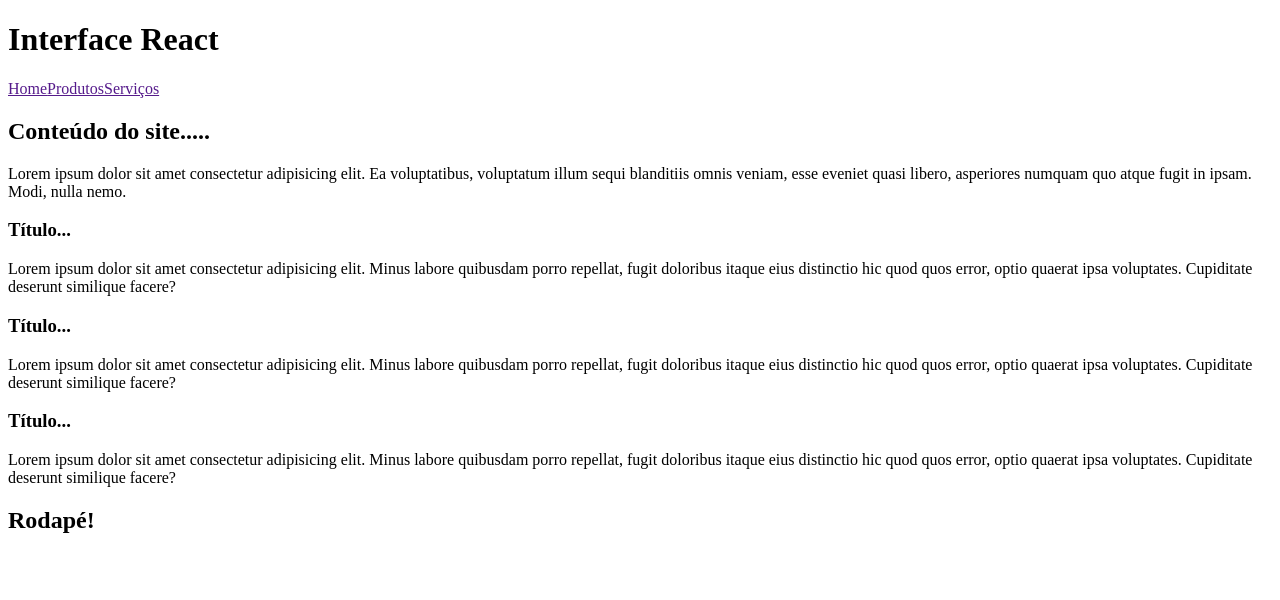
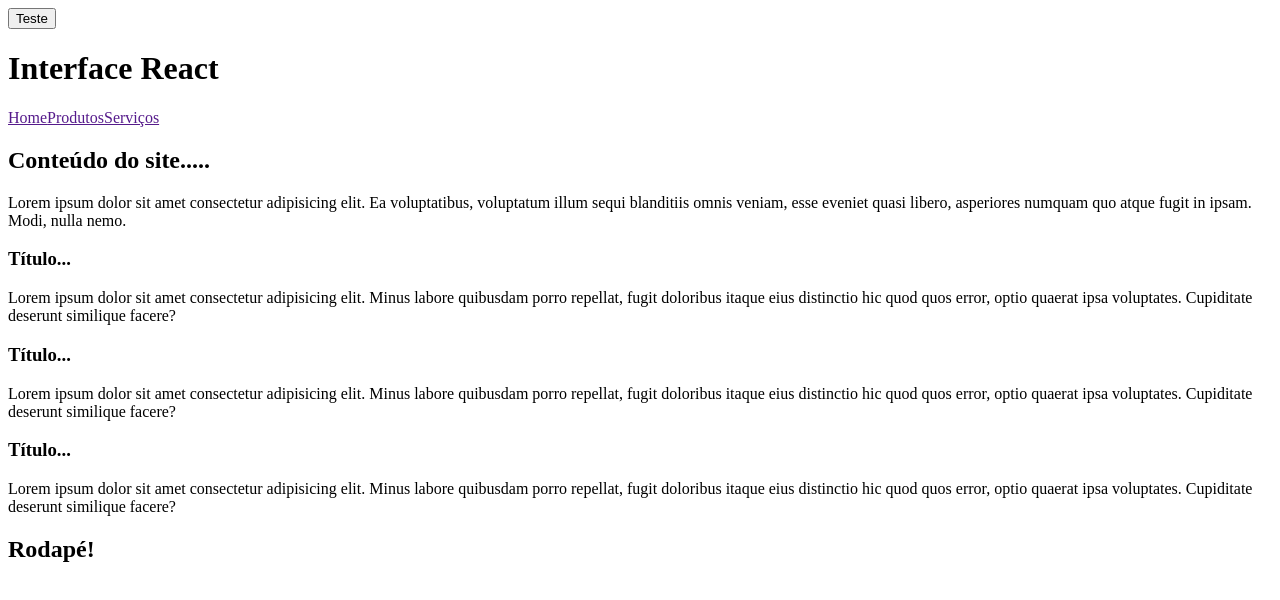
Before and after one commit to thiagoribeiro2003/meu-app, a React (Create React App) app: page / in a window 1280 px wide. Shown: the top 600 px of the page. Built offline with nearby package versions, Linux system fonts and the light colour scheme.

Commit message:
testando bootstrap no react

```diff
--- a/package.json
+++ b/package.json
@@ -3,9 +3,11 @@
   "version": "0.1.0",
   "private": true,
   "dependencies": {
+    "-": "^0.0.1",
     "@testing-library/jest-dom": "^5.16.5",
     "@testing-library/react": "^13.4.0",
     "@testing-library/user-event": "^13.5.0",
+    "bootstrap": "^5.2.2",
     "react": "^18.2.0",
     "react-dom": "^18.2.0",
     "react-scripts": "5.0.1",
--- a/src/components/layout/Cabecalho.jsx
+++ b/src/components/layout/Cabecalho.jsx
@@ -1,7 +1,10 @@
 import Menu from "../Menu";
+import Button from "react-bootstrap/Button";
+
 const Cabecalho = () => {
   return (
     <header>
+      <Button variant="danger">Teste</Button>
       <h1>Interface React</h1>
       <Menu />
     </header>
```
Also changed, not shown: 1 other file (tests, documents, lock files or other folders).
